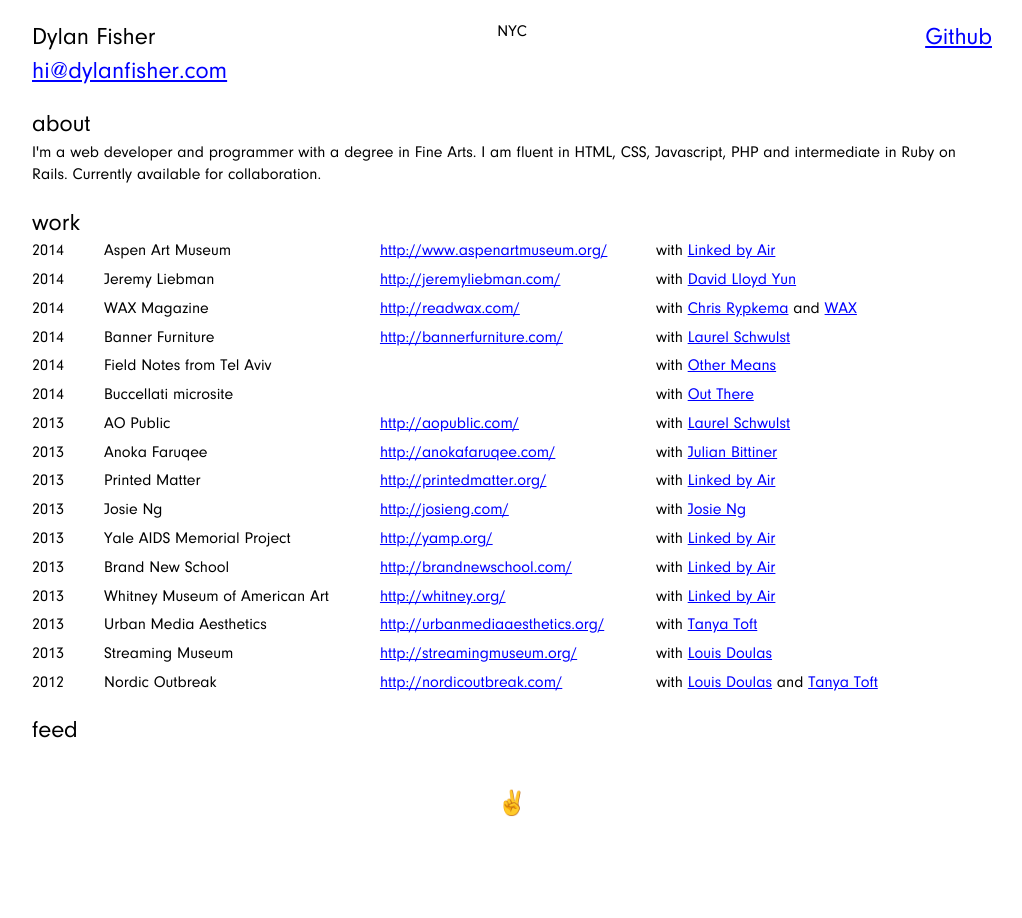
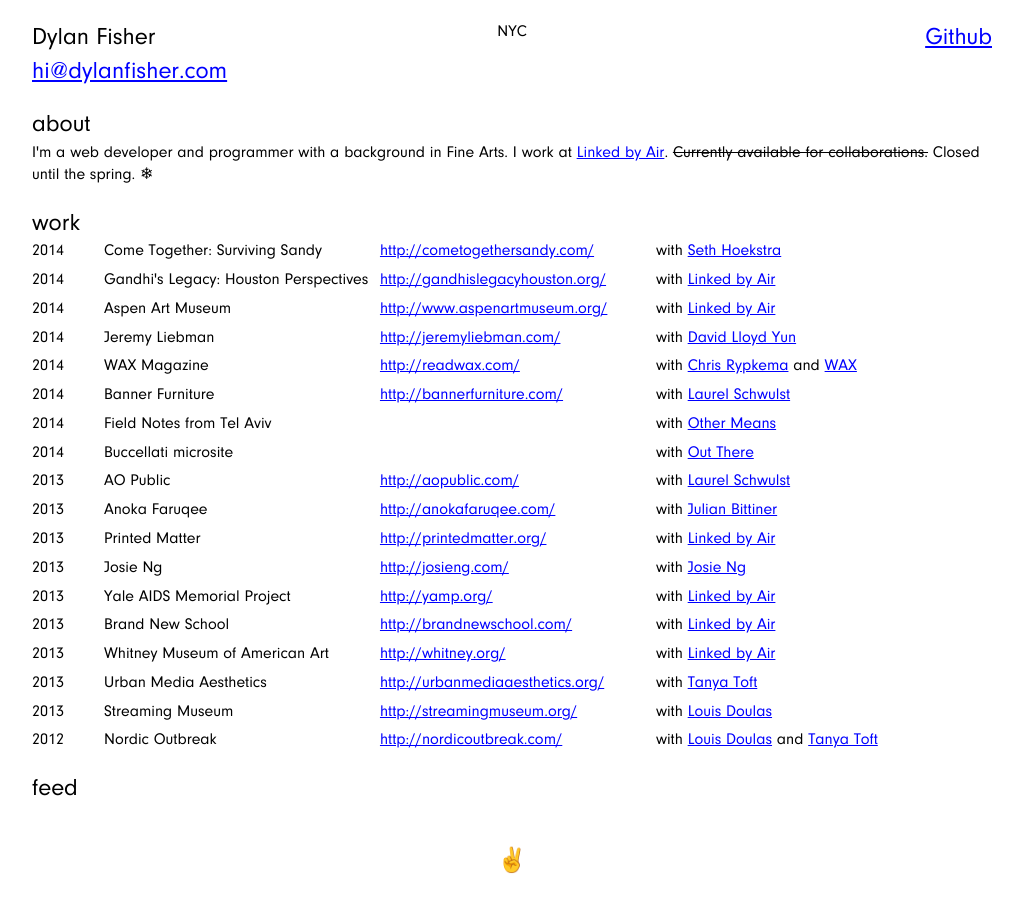
Before and after one commit to dylanfisher/my-website, a PHP site: page / in a window 1280 px wide. Shown: the whole page, without its empty margins (128-1150 px from the left). Before the commit the page ends 817 px from the top, so only its background shows below. Run offline with PHP 8.4, Linux system fonts and the light colour scheme; some libraries are stand-ins or nearby versions.

Commit message:
sandy and gandhi project, update about info

```diff
--- a/css/build/application.css
+++ b/css/build/application.css
@@ -407,6 +407,7 @@
 
 a {
   color: #00f;
+  word-wrap: break-word;
 }
 a:active {
   color: #000;
@@ -641,9 +642,11 @@
 }
 .project > li:nth-child(2) {
   width: 30.66%;
+  padding-right: 5px;
 }
 .project > li:nth-child(3) {
   width: 30.66%;
+  padding-right: 5px;
 }
 .project > li:nth-child(4) {
   width: 30.66%;
--- a/css/build/prefixed/application.css
+++ b/css/build/prefixed/application.css
@@ -454,6 +454,7 @@
 
 a {
   color: #00f;
+  word-wrap: break-word;
 }
 
 a:active {
@@ -720,10 +721,12 @@
 
 .project > li:nth-child(2) {
   width: 30.66%;
+  padding-right: 5px;
 }
 
 .project > li:nth-child(3) {
   width: 30.66%;
+  padding-right: 5px;
 }
 
 .project > li:nth-child(4) {
--- a/css/sass/base/_base_styles.scss
+++ b/css/sass/base/_base_styles.scss
@@ -13,6 +13,7 @@
 
 a {
 	color: #00f;
+	word-wrap: break-word;
 	&:active {
 		color: #000;
 	}
--- a/css/sass/partials/_main.scss
+++ b/css/sass/partials/_main.scss
@@ -62,9 +62,11 @@
     }
     &:nth-child(2) {
       width: 30.66%;
+      padding-right: 5px;
     }
     &:nth-child(3) {
       width: 30.66%;
+      padding-right: 5px;
     }
     &:nth-child(4) {
       width: 30.66%;
--- a/index.php
+++ b/index.php
@@ -1,5 +1,5 @@
 <?php
-  $description = "I'm a web developer and programmer with a degree in Fine Arts. I am fluent in HTML, CSS, Javascript, PHP and intermediate in Ruby on Rails. Currently available for collaboration.";
+  $description = "I'm a web developer and programmer with a background in Fine Arts. I work at <a href='http://www.linkedbyair.net/' target='_blank'>Linked by Air</a>. <s>Currently available for collaborations.</s> Closed until the spring. &#10052;";
 ?>
 <!DOCTYPE html>
 <html class="no-js">
@@ -88,6 +88,18 @@
       </div>
     </header>
     <h2 class="title">work</h2>
+    <ul class="project">
+      <li>2014</li>
+      <li><h3>Come Together: Surviving Sandy</h3></li>
+      <li><a href="http://cometogethersandy.com/" target="_blank">http://cometogethersandy.com/</a></li>
+      <li>with <a href="http://www.sethhoekstra.com/" target="_blank">Seth Hoekstra</a></li>
+    </ul>
+    <ul class="project">
+      <li>2014</li>
+      <li><h3>Gandhi's Legacy: Houston Perspectives</h3></li>
+      <li><a href="http://gandhislegacyhouston.org/" target="_blank">http://gandhislegacyhouston.org/</a></li>
+      <li>with <a href="http://linkedbyair.net" target="_blank">Linked by Air</a></li>
+    </ul>
     <ul class="project">
       <li>2014</li>
       <li><h3>Aspen Art Museum</h3></li>
```
Also changed, not shown: css/build/minified/application.css.
